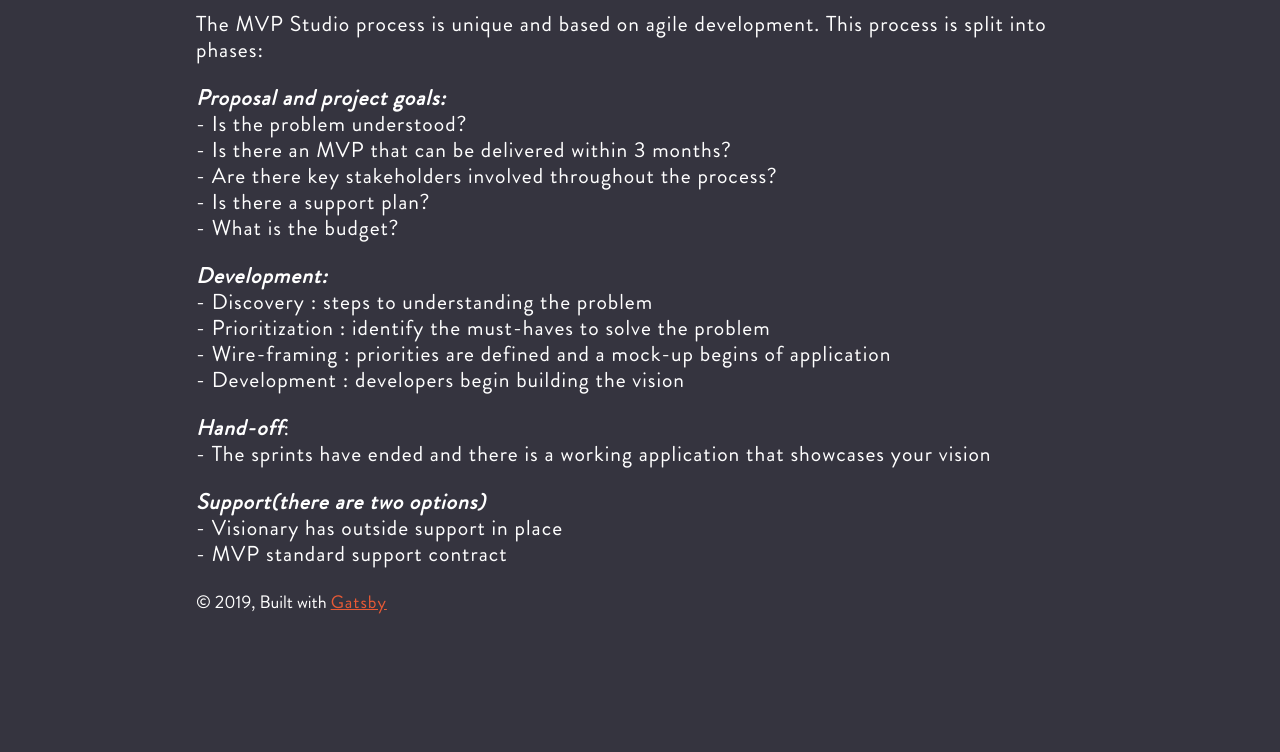
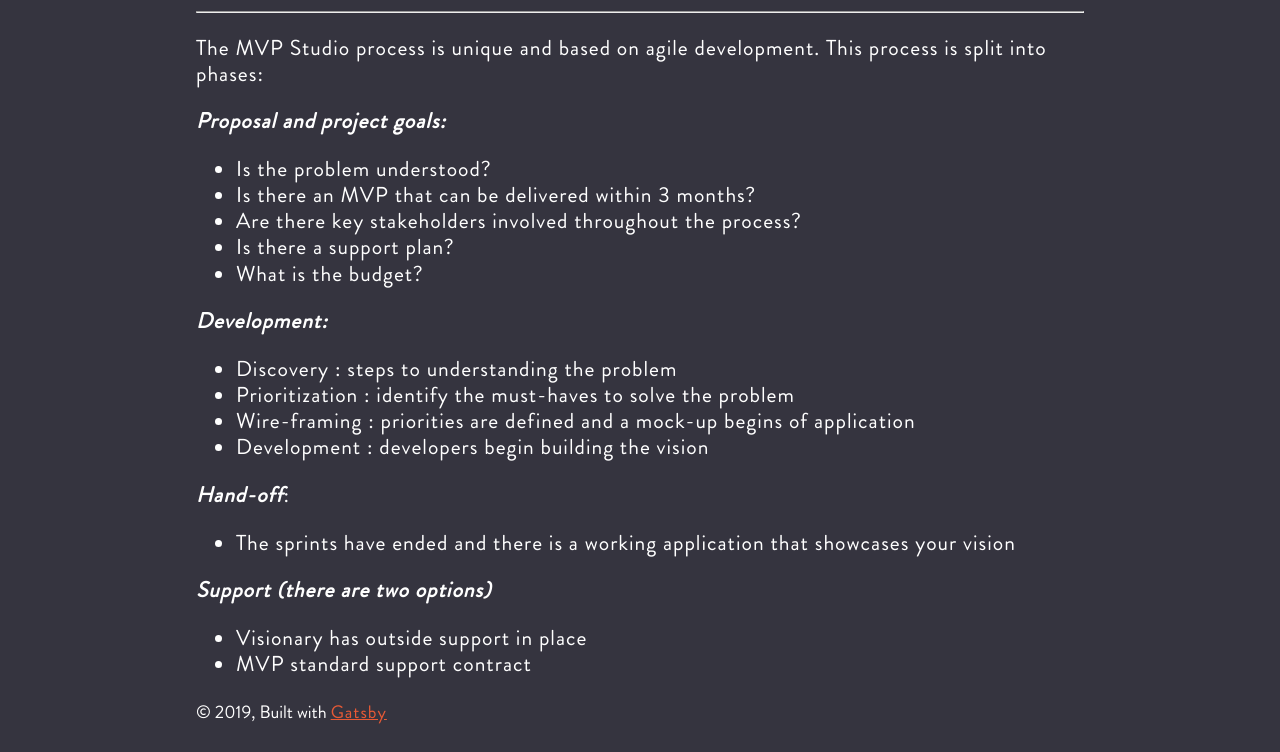
Before and after one commit to MVPStudio/mvp-studio-web-cms, a Gatsby site: page /how-it-works in a window 1280 px wide. Shown: the part 298-1050 px from the top of the page. Before the commit the page ends 940 px from the top, so only its background shows below. Built offline with nearby package versions, Linux system fonts and the light colour scheme; Gatsby itself is replaced by a stand-in of ours.

Commit message:
format markdown

```diff
--- a/src/markdown/how-it-works.md
+++ b/src/markdown/how-it-works.md
@@ -1,26 +1,33 @@
 ---
 title: How It Works
 ---
+
 # Tailored directly to fit your vision!
+
+---
 
 The MVP Studio process is unique and based on agile development. This process is split into phases:
 
-***Proposal and project goals:***
-    - Is the problem understood?
-    - Is there an MVP that can be delivered within 3 months?
-    - Are there key stakeholders involved throughout the process?
-    - Is there a support plan?
-    - What is the budget?
+**_Proposal and project goals:_**
 
-***Development:***
-    - Discovery : steps to understanding the problem
-    - Prioritization : identify the must-haves to solve the problem
-    - Wire-framing : priorities are defined and a mock-up begins of application
-    - Development : developers begin building the vision
+- Is the problem understood?
+- Is there an MVP that can be delivered within 3 months?
+- Are there key stakeholders involved throughout the process?
+- Is there a support plan?
+- What is the budget?
 
-***Hand-off***:
-     - The sprints have ended and there is a working application that showcases your vision
+**_Development:_**
 
- ***Support(there are two options)***
-     - Visionary has outside support in place
-     - MVP standard support contract
+- Discovery : steps to understanding the problem
+- Prioritization : identify the must-haves to solve the problem
+- Wire-framing : priorities are defined and a mock-up begins of application
+- Development : developers begin building the vision
+
+**_Hand-off_**:
+
+- The sprints have ended and there is a working application that showcases your vision
+
+**_Support (there are two options)_**
+
+- Visionary has outside support in place
+- MVP standard support contract
```
